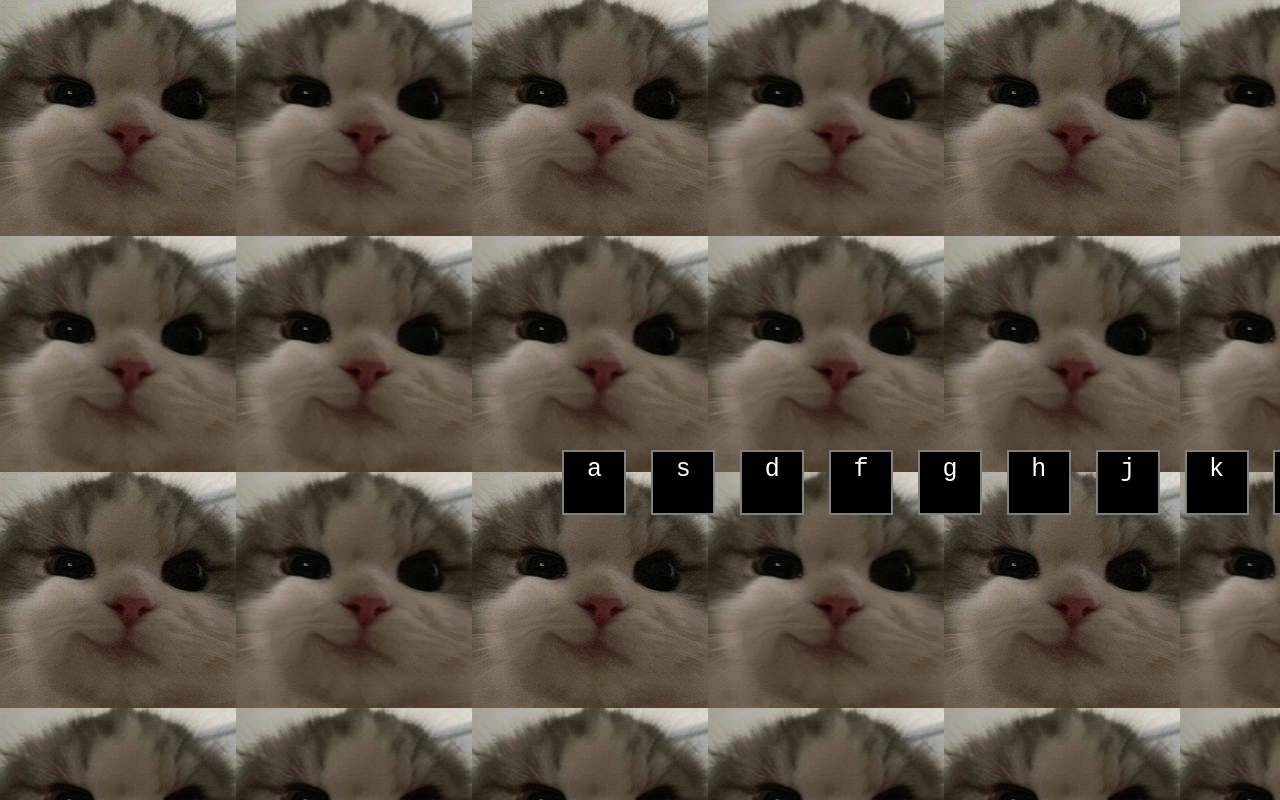
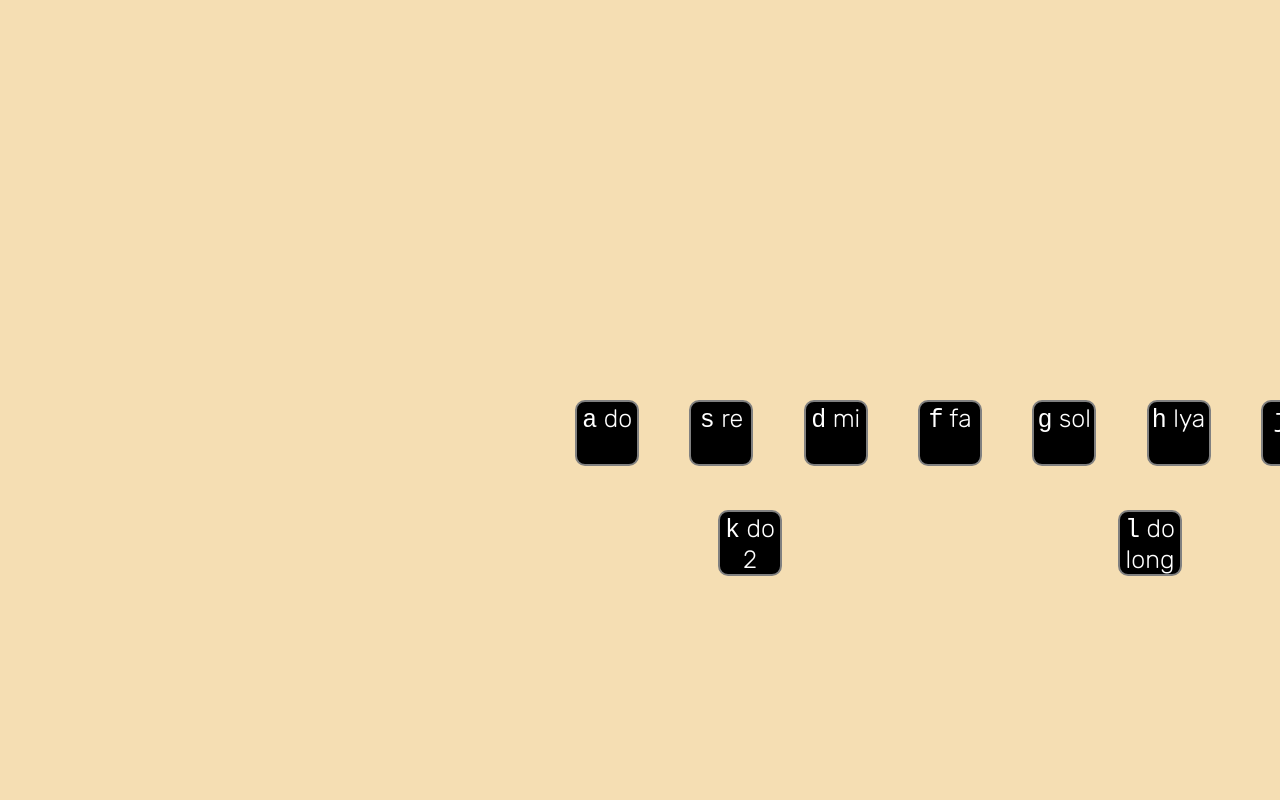
Before and after one commit to BatonxlebaK/Drum-kit, a plain HTML site: page index.html in a window 1280 px wide. Shown: the top 800 px of the page. Drawn offline with Linux system fonts and the light colour scheme.

Commit message:
Add files via upload

```diff
--- a/index.html
+++ b/index.html
@@ -18,56 +18,60 @@
 </head>
 
 <body>
+
+    <body>
         <div class="keys">
-        <div class="key">
+            <div data-key-btn="65" class="key">
                 <kbd>a</kbd>
-            <span class="sound"></span>
+                <span class="sound">do</span>
             </div>
-        <div class="key">
+            <div data-key-btn="83" class="key">
                 <kbd>s</kbd>
-            <span class="sound"></span>
+                <span class="sound">re</span>
             </div>
-        <div class="key">
+            <div data-key-btn="68" class="key">
                 <kbd>d</kbd>
-            <span class="sound"></span>
+                <span class="sound">mi</span>
             </div>
-        <div class="key">
+            <div data-key-btn="70" class="key">
                 <kbd>f</kbd>
-            <span class="sound"></span>
+                <span class="sound">fa</span>
             </div>
-        <div class="key">
+            <div data-key-btn="71" class="key">
                 <kbd>g</kbd>
-            <span class="sound"></span>
+                <span class="sound">sol</span>
             </div>
-        <div class="key">
+            <div data-key-btn="72" class="key">
                 <kbd>h</kbd>
-            <span class="sound"></span>
+                <span class="sound">lya</span>
             </div>
-        <div class="key">
+            <div data-key-btn="74" class="key">
                 <kbd>j</kbd>
-            <span class="sound"></span>
+                <span class="sound">si</span>
             </div>
-        <div class="key">
+        </div>
+
+        <div class="keys border2">
+            <div data-key-btn="75" class="key">
                 <kbd>k</kbd>
-            <span class="sound"></span>
+                <span class="sound">do 2</span>
             </div>
-        <div class="key">
+            <div data-key-btn="76" class="key">
                 <kbd>l</kbd>
-            <span class="sound"></span>
+                <span class="sound">do long</span>
             </div>
         </div>
 
 
-
-    <audio data-key="65" src="/assets/sounds/zvuk-notyi-do-rastyanutyiy.mp3"></audio>
-    <audio data-key="83" src="/assets/sounds/zvuk-notyi-do-vo-vtoroy-oktave.mp3"></audio>
-    <audio data-key="68" src="/assets/sounds/zvuk-notyi-do.mp3"></audio>
+        <audio data-key="65" src="/assets/sounds/zvuk-notyi-do.mp3"></audio>
+        <audio data-key="83" src="/assets/sounds/zvuk-notyi-re.mp3"></audio>
+        <audio data-key="68" src="/assets/sounds/zvuk-notyi-mi.mp3"></audio>
         <audio data-key="70" src="/assets/sounds/zvuk-notyi-fa.mp3"></audio>
-    <audio data-key="71" src="/assets/sounds/zvuk-notyi-lya.mp3"></audio>
-    <audio data-key="72" src="/assets/sounds/zvuk-notyi-mi.mp3"></audio>
-    <audio data-key="74" src="/assets/sounds/zvuk-notyi-re.mp3"></audio>
-    <audio data-key="75" src="/assets/sounds/zvuk-notyi-si.mp3"></audio>
-    <audio data-key="76" src="/assets/sounds/zvuk-notyi-sol.mp3"></audio>
+        <audio data-key="71" src="/assets/sounds/zvuk-notyi-sol.mp3"></audio>
+        <audio data-key="72" src="/assets/sounds/zvuk-notyi-lya.mp3"></audio>
+        <audio data-key="74" src="/assets/sounds/zvuk-notyi-si.mp3"></audio>
+        <audio data-key="75" src="/assets/sounds/zvuk-notyi-do-vo-vtoroy-oktave.mp3"></audio>
+        <audio data-key="76" src="/assets/sounds/zvuk-notyi-do-rastyanutyiy.mp3"></audio>
 
 
         <script src="script.js"></script>
--- a/script.js
+++ b/script.js
@@ -1,14 +1,14 @@
 document.addEventListener("keydown", playSound)
 console.log(key);
 function playSound(event) {
-    const key = document.querySelector(`.key[data-key="${event.keyCode}"]`);
+    const key = document.querySelector(`.key[data-key-btn="${event.keyCode}"]`);
     const audio = document.querySelector(`audio[data-key="${event.keyCode}"]`);
 
     if (!audio) {
         return;
     };
     audio.currentTime = 0;
-    // key.classList.add("playing");
+    key.classList.add("playing");
     audio.play();
     setTimeout(function () {
         key.classList.remove("playing");
--- a/style.css
+++ b/style.css
@@ -5,7 +5,7 @@
 
 body {
     background-size: auto;
-    background-image: url(/assets/imgs/sfgjnk.png);
+    background-color: wheat;
 }
 
 .keys {
@@ -13,7 +13,7 @@ body {
     height: 60px;
     display: flex;
     justify-content: space-around;
-    margin-top: 450px;
+    margin-top: 400px;
     margin-left: 550px;
 }
 
@@ -21,7 +21,8 @@ body {
     font-family: 'Rubik', sans-serif;
     font-size: 25px;
     text-align: center;
-    padding-top: 1px;
+    padding-top: 2px;
+    border-radius: 10px;
     height: 100%;
     width: 60px;
     color: white;
@@ -32,6 +33,10 @@ body {
 
 .playing {
     transform: scale(1.1);
-    border-color: red;
-    box-shadow: 0 0 10px #ffc600;
+    border-color: pink;
+    box-shadow: 0 0 10px coral;
 }
+
+.border2 {
+    margin-top: 50px;
+}
```
Lines whose indentation alone changed are shown as unchanged.
